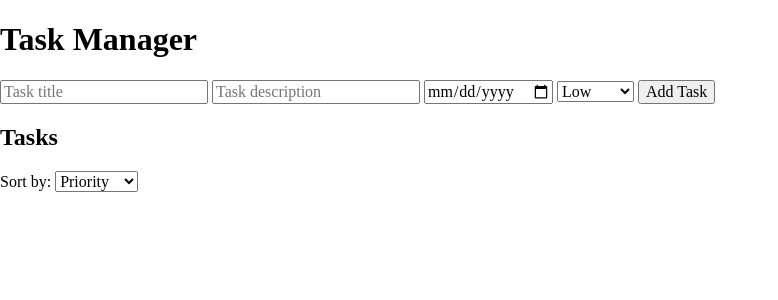
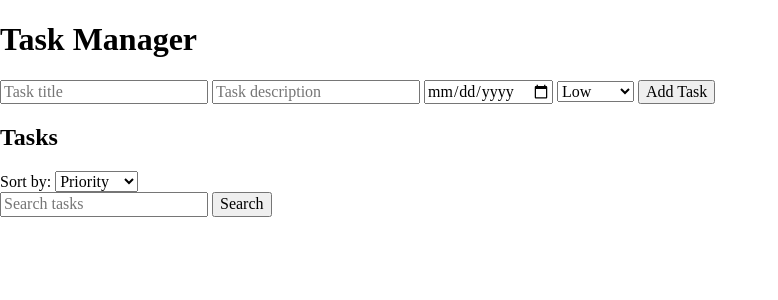
Before and after one commit to matthewsanner/task-manager-python, a Flask app: page / in a window 1280 px wide. Shown: the top 300 px of the page, without its empty margins (0-778 px from the left). Run offline with Flask 3, Linux system fonts and the light colour scheme; data that the repository does not hold is empty.

Commit message:
adds basic search functionality

```diff
--- a/app.py
+++ b/app.py
@@ -1,117 +1,17 @@
-from flask import Flask, jsonify, request, render_template
-import sqlite3
+from flask import Flask, render_template
+from tasks import tasks_bp
+import config
 
 app = Flask(__name__)
+app.config.from_object(config.Config)
 
-def get_db_connection():
-  conn = sqlite3.connect('task_management.db')
-  conn.row_factory = sqlite3.Row
-  return conn
+# Register blueprints
+app.register_blueprint(tasks_bp, url_prefix='/api')
 
-def create_table():
-  conn = get_db_connection()
-  conn.execute('''
-               CREATE TABLE IF NOT EXISTS tasks (
-               id INTEGER PRIMARY KEY,
-               title TEXT NOT NULL,
-               description TEXT,
-               due_date DATE NOT NULL,
-               priority TEXT NOT NULL,
-               completed BOOLEAN NOT NULL DEFAULT 0
-               )
-              ''')
-  conn.commit()
-  conn.close()
-
-create_table()
-
-@app.route('/api/tasks', methods=['GET'])
-def get_tasks():
-  conn = get_db_connection()
-  tasks = conn.execute('SELECT * FROM tasks').fetchall()
-  conn.close()
-
-  task_list = [dict(task) for task in tasks]
-  return jsonify(task_list)
-
-@app.route('/api/tasks', methods=['POST'])
-def add_task():
-  task_data = request.json
-  title = task_data.get('title')
-  description = task_data.get('description')
-  due_date = task_data.get('due_date')
-  priority = task_data.get('priority')
-
-  conn = get_db_connection()
-  conn.execute('''
-               INSERT INTO tasks (title, description, due_date, priority)
-               VALUES (?, ?, ?, ?)
-               ''', (title, description, due_date, priority))
-  conn.commit()
-  conn.close()
-
-  return jsonify({'message': 'Task added successfully!'})
-
-@app.route('/api/tasks/<int:task_id>', methods=['PUT'])
-def complete_task(task_id):
-  conn = get_db_connection()
-  conn.execute('''
-               UPDATE tasks
-               SET completed = 1
-               WHERE id = ?
-               ''', (task_id,))
-  conn.commit()
-  conn.close()
-
-  return jsonify({'message': 'Task marked as completed!'}), 200
-
-@app.route('/api/tasks/<int:task_id>', methods=['DELETE'])
-def delete_task(task_id):
-  conn = get_db_connection()
-  conn.execute('DELETE FROM tasks WHERE id = ?', (task_id,))
-  conn.commit()
-  conn.close()
-
-  return jsonify({'message': 'Task deleted!'}), 200
-
-def quick_sort(tasks, key):
-    if len(tasks) <= 1:
-        return tasks
-    else:
-        pivot = tasks[len(tasks) // 2][key]
-        left = [task for task in tasks if task[key] < pivot]
-        middle = [task for task in tasks if task[key] == pivot]
-        right = [task for task in tasks if task[key] > pivot]
-        return quick_sort(left, key) + middle + quick_sort(right, key)
-
-@app.route('/api/tasks/sorted', methods=['GET'])
-def get_sorted_tasks():
-    sort_by = request.args.get('sort_by', 'priority')  # Default to sorting by priority
-    conn = get_db_connection()
-    # Build SQL query dynamically based on sorting criteria
-    if sort_by == 'priority':
-        sorted_tasks = conn.execute('''
-            SELECT * FROM tasks
-            ORDER BY
-                CASE priority
-                    WHEN 'High' THEN 1
-                    WHEN 'Medium' THEN 2
-                    WHEN 'Low' THEN 3
-                    ELSE 4
-                END
-        ''').fetchall()
-    elif sort_by == 'due_date':
-        sorted_tasks = conn.execute('SELECT * FROM tasks ORDER BY due_date').fetchall()
-    else:
-        sorted_tasks = conn.execute('SELECT * FROM tasks').fetchall()
-    conn.close()
-
-    task_list = [dict(task) for task in sorted_tasks]
-    return jsonify(task_list)
-
+# Serve index page
 @app.route('/')
 def index():
-  return render_template('index.html')
+    return render_template('index.html')
 
 if __name__ == '__main__':
-  app.run(debug=True)
+  app.run(debug=app.config['DEBUG'])
--- /dev/null
+++ b/config.py
@@ -0,0 +1,3 @@
+class Config:
+  DEBUG = True
+  DATABASE = 'task_management.db'
--- /dev/null
+++ b/db.py
@@ -0,0 +1,80 @@
+import sqlite3
+from config import Config
+
+def get_db_connection():
+    conn = sqlite3.connect(Config.DATABASE)
+    conn.row_factory = sqlite3.Row
+    return conn
+
+def create_table():
+    conn = get_db_connection()
+    conn.execute('''
+        CREATE TABLE IF NOT EXISTS tasks (
+            id INTEGER PRIMARY KEY AUTOINCREMENT,
+            title TEXT NOT NULL,
+            description TEXT,
+            due_date DATE NOT NULL,
+            priority TEXT NOT NULL,
+            completed BOOLEAN NOT NULL DEFAULT 0
+        )
+    ''')
+    conn.commit()
+    conn.close()
+
+# Database interaction functions
+def fetch_all_tasks():
+    conn = get_db_connection()
+    tasks = conn.execute('SELECT * FROM tasks').fetchall()
+    conn.close()
+    return tasks
+
+def fetch_sorted_tasks(sort_by='priority'):
+    conn = get_db_connection()
+
+    if sort_by == 'priority':
+        sorted_tasks = conn.execute('''
+            SELECT * FROM tasks
+            ORDER BY
+                CASE priority
+                    WHEN 'High' THEN 1
+                    WHEN 'Medium' THEN 2
+                    WHEN 'Low' THEN 3
+                    ELSE 4
+                END
+        ''').fetchall()
+    elif sort_by == 'due_date':
+        sorted_tasks = conn.execute('SELECT * FROM tasks ORDER BY due_date').fetchall()
+    else:
+        sorted_tasks = conn.execute('SELECT * FROM tasks').fetchall()
+
+    conn.close()
+    return sorted_tasks
+
+def search_tasks(search_term):
+    conn = get_db_connection()
+    search_term = f"%{search_term}%"  # Format for partial matching in SQL
+    query = "SELECT * FROM tasks WHERE title LIKE ? OR description LIKE ?"
+    found_tasks = conn.execute(query, (search_term, search_term)).fetchall()
+    conn.close()
+    return found_tasks
+
+def add_task_to_db(title, description, due_date, priority):
+    conn = get_db_connection()
+    conn.execute('''
+        INSERT INTO tasks (title, description, due_date, priority)
+        VALUES (?, ?, ?, ?)
+    ''', (title, description, due_date, priority))
+    conn.commit()
+    conn.close()
+
+def mark_task_complete(task_id):
+    conn = get_db_connection()
+    conn.execute('UPDATE tasks SET completed = 1 WHERE id = ?', (task_id,))
+    conn.commit()
+    conn.close()
+
+def delete_task_from_db(task_id):
+    conn = get_db_connection()
+    conn.execute('DELETE FROM tasks WHERE id = ?', (task_id,))
+    conn.commit()
+    conn.close()
--- a/static/script.js
+++ b/static/script.js
@@ -2,6 +2,7 @@ document.addEventListener("DOMContentLoaded", function () {
   const taskList = document.getElementById("taskList");
   const taskForm = document.getElementById("taskForm");
   const sortOptions = document.getElementById("sortOptions");
+  const searchBox = document.getElementById("searchBox");
 
   // Fetch and display all tasks on load
   loadTasks();
@@ -22,6 +23,15 @@ document.addEventListener("DOMContentLoaded", function () {
         displayTasks(data);
       })
       .catch((error) => console.error("Error loading sorted tasks:", error));
+  }
+
+  function loadFoundTasks(query) {
+    fetch(`/api/tasks/search?query=${query}`)
+      .then((response) => response.json())
+      .then((data) => {
+        displayTasks(data);
+      })
+      .catch((error) => console.error("Error loading found tasks:", error));
   }
 
   function displayTasks(tasks) {
@@ -72,6 +82,17 @@ document.addEventListener("DOMContentLoaded", function () {
     }
   });
 
+  searchBox.addEventListener("submit", function (event) {
+    event.preventDefault();
+    const query = document.getElementById("query").value;
+
+    if (query) {
+      loadFoundTasks(query);
+    } else {
+      loadTasks();
+    }
+  });
+
   // Event delegation for task actions
   taskList.addEventListener("click", function (event) {
     if (event.target.classList.contains("complete-btn")) {
@@ -110,7 +131,7 @@ document.addEventListener("DOMContentLoaded", function () {
         return response.json();
       })
       .then(() => {
-        loadTasks(); // Ensure loadTasks is called here
+        loadTasks();
       })
       .catch((error) => console.error("Error deleting task:", error));
   }
--- /dev/null
+++ b/tasks.py
@@ -0,0 +1,50 @@
+from flask import Blueprint, jsonify, request
+from db import fetch_all_tasks, add_task_to_db, mark_task_complete, delete_task_from_db, fetch_sorted_tasks, search_tasks
+
+tasks_bp = Blueprint('tasks', __name__)
+
+# Get all tasks
+@tasks_bp.route('/tasks', methods=['GET'])
+def get_tasks():
+    tasks = fetch_all_tasks()
+    task_list = [dict(task) for task in tasks]
+    return jsonify(task_list)
+
+# Add new task
+@tasks_bp.route('/tasks', methods=['POST'])
+def add_task():
+    task_data = request.json
+    title = task_data.get('title')
+    description = task_data.get('description')
+    due_date = task_data.get('due_date')
+    priority = task_data.get('priority')
+
+    add_task_to_db(title, description, due_date, priority)
+    return jsonify({'message': 'Task added successfully!'})
+
+# Mark task as complete
+@tasks_bp.route('/tasks/<int:task_id>', methods=['PUT'])
+def complete_task(task_id):
+    mark_task_complete(task_id)
+    return jsonify({'message': 'Task marked as completed!'}), 200
+
+# Delete a task
+@tasks_bp.route('/tasks/<int:task_id>', methods=['DELETE'])
+def delete_task(task_id):
+    delete_task_from_db(task_id)
+    return jsonify({'message': 'Task deleted!'}), 200
+
+# Sort tasks by priority or due date
+@tasks_bp.route('/tasks/sorted', methods=['GET'])
+def get_sorted_tasks():
+    sort_by = request.args.get('sort_by', 'priority')  # Default to sorting by priority
+    sorted_tasks = fetch_sorted_tasks(sort_by)
+    task_list = [dict(task) for task in sorted_tasks]
+    return jsonify(task_list)
+
+@tasks_bp.route('/tasks/search', methods=['GET'])
+def search_route():
+    search_query = request.args.get('query', '')
+    found_tasks = search_tasks(search_query) if search_query else []
+    task_list = [dict(task) for task in found_tasks]
+    return jsonify(task_list)
--- a/templates/index.html
+++ b/templates/index.html
@@ -30,6 +30,11 @@
       <option value="priority">Priority</option>
       <option value="due_date">Due Date</option>
     </select>
+    <form id="searchBox">
+      <input type="text" id="query" placeholder="Search tasks">
+      <button type="submit">Search</button>
+    </form>
+
     <ul id="taskList"></ul>
   </div>
 
```
